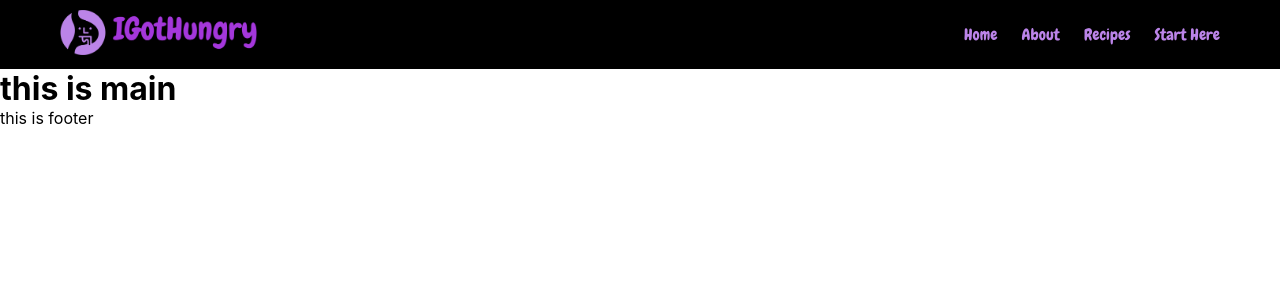
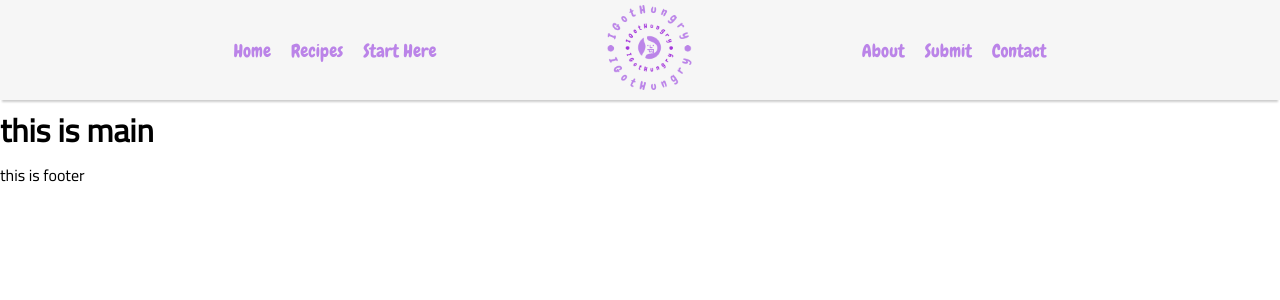
Before and after one commit to SKAhire/IGotHungry, a React (Create React App) app in the folder Frontend/: page / in a window 1280 px wide. Shown: the top 300 px of the page. Built offline with nearby package versions, Linux system fonts and the light colour scheme.

Commit message:
navbar design

```diff
--- a/Frontend/public/index.html
+++ b/Frontend/public/index.html
@@ -16,6 +16,7 @@
     <link rel="preconnect" href="https://fonts.googleapis.com">
 <link rel="preconnect" href="https://fonts.gstatic.com" crossorigin>
 <link href="https://fonts.googleapis.com/css2?family=Chewy&display=swap" rel="stylesheet">
+<link href="https://fonts.googleapis.com/css2?family=Cairo" rel="stylesheet">
 
     <title>I Got Hungry</title>
   </head>
--- a/Frontend/src/App.css
+++ b/Frontend/src/App.css
@@ -4,12 +4,15 @@
   --purpel: #A437DB;
   --purpel_light: #BB84E8;
   --head_font: 'Chewy', cursive;
+  --body_font: 'Cairo';
+  --white_bg: #f6f6f6;
 }
 
 *{
   margin: 0;
   padding: 0;
   box-sizing: border-box;
+  font-family: var(--body_font);
 }
 
 
@@ -18,32 +21,41 @@
   display: flex;
   justify-content: space-between;
   align-items: center;
-  background: black;
+  background: var(--white_bg);
+  box-shadow: 0 4px 2px -2px rgba(0, 0, 0, 0.2);
 }
 
-.navIcon{
+/* .navIcon{
   width: 10%;
-  margin: 10px 60px;
-}
+  margin: 20px 60px 0px 60px;
+} */
 
-.navIcon img{
-  height: 45px;
+img{
+  height: 85px;
+
 }
 
 .navMenu{
-  width: 20%;
-  margin: 10px 60px;
+  width: 100%;
 }
-.navMenu ul{
+.navMenu{
   display: flex;
-  justify-content: space-between;
+  justify-content: center;
+  align-items: center;
   list-style-type: none;
+  margin: 5px 60px;
 }
 .navMenu a{
   font-family: var(--head_font);
   text-decoration: none;
   color: var(--purpel_light);
+  margin: 0px 10px;
+  font-size: large;
 }
+.logoImg{
+  margin: 0px 160px !important;
+}
+
 .navMenu a:hover{
   color: var(--purpel);
 }
--- a/Frontend/src/components/Navbar.js
+++ b/Frontend/src/components/Navbar.js
@@ -6,16 +6,18 @@ const Navbar = () => {
 
             <header className="navbar">
                 <div className="navContainer">
-                    <div className="navIcon">
+                    {/* <div className="navIcon">
                         <a href="/"><img src="..\logo\logo_line.png" alt="IGotHungry" /></a>
-                    </div>
+                    </div> */}
                     <div className="navMenu">
-                        <ul>
-                            <li><a href="/">Home</a></li>
-                            <li><a href="/">About</a></li>
-                            <li><a href="/">Recipes</a></li>
-                            <li><a href="/">Start Here</a></li>
-                        </ul>
+
+                           <a href="/">Home</a>
+                            <a href="/">Recipes</a>
+                            <a href="/">Start Here</a>
+                            <a href="/" className='logoImg'><img src="..\logo\logo.png" alt="IGotHungry" /></a>
+                           <a href="/">About</a>
+                           <a href="/">Submit</a>
+                           <a href="/">Contact</a>
                     </div>
                 </div>
             </header>
```
